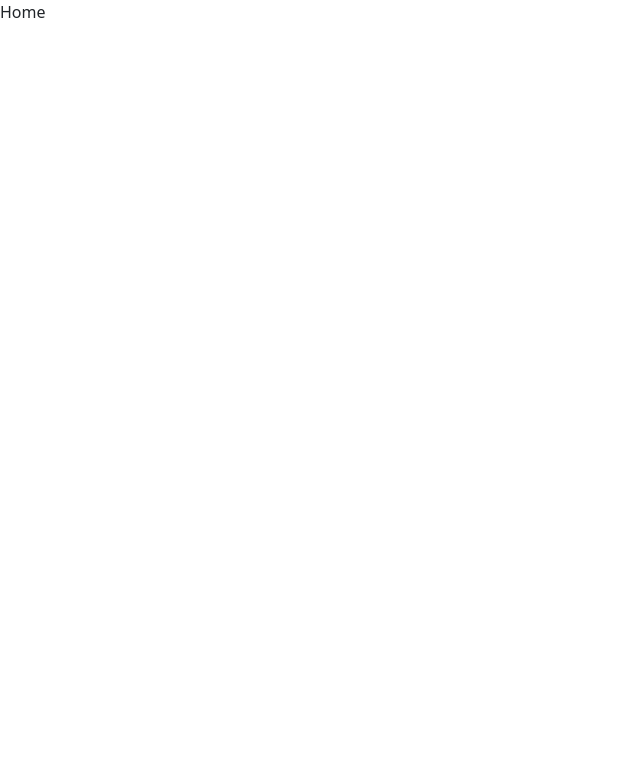
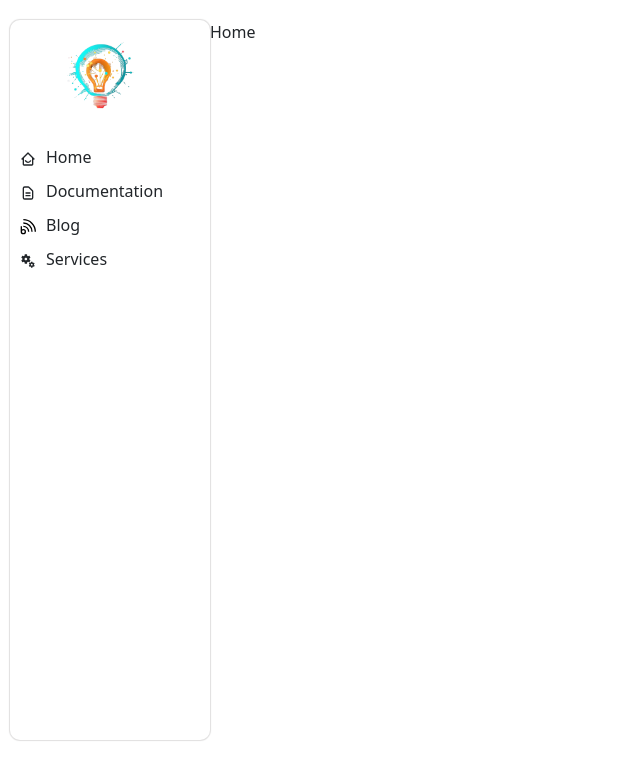
Before and after one commit to masudpro121/infographicer-front, a React (Create React App) app: page / in a window 1280 px wide. Shown: the top 780 px of the page, without its empty margins (0-640 px from the left). Built offline with nearby package versions, Linux system fonts and the light colour scheme.

Commit message:
navbar done

```diff
--- a/package.json
+++ b/package.json
@@ -10,6 +10,7 @@
     "react": "^18.2.0",
     "react-bootstrap": "^2.7.4",
     "react-dom": "^18.2.0",
+    "react-icons": "^4.8.0",
     "react-router-dom": "^6.10.0",
     "react-scripts": "5.0.1",
     "web-vitals": "^2.1.4"
--- a/src/App.css
+++ b/src/App.css
@@ -1,38 +1,4 @@
-.App {
-  text-align: center;
+.app{
+  margin: 20px 10px 0 10px;
+
 }
-
-.App-logo {
-  height: 40vmin;
-  pointer-events: none;
-}
-
-@media (prefers-reduced-motion: no-preference) {
-  .App-logo {
-    animation: App-logo-spin infinite 20s linear;
-  }
-}
-
-.App-header {
-  background-color: #282c34;
-  min-height: 100vh;
-  display: flex;
-  flex-direction: column;
-  align-items: center;
-  justify-content: center;
-  font-size: calc(10px + 2vmin);
-  color: white;
-}
-
-.App-link {
-  color: #61dafb;
-}
-
-@keyframes App-logo-spin {
-  from {
-    transform: rotate(0deg);
-  }
-  to {
-    transform: rotate(360deg);
-  }
-}
--- a/src/App.js
+++ b/src/App.js
@@ -2,23 +2,12 @@ import logo from './logo.svg';
 import './App.css';
 import { Button } from 'react-bootstrap';
 import { createContext } from 'react';
-import {
-  createBrowserRouter,
-  RouterProvider,
-  Route,
-  Link,
-} from "react-router-dom";
+import {createBrowserRouter, RouterProvider} from "react-router-dom";
+import Home from './pages/Home/Home';
 
 // Router
 const router = createBrowserRouter([
-  {
-    path: "/",
-    element: <div>Home</div>,
-  },
-  {
-    path: "about",
-    element: <div>About</div>,
-  },
+  { path: "/", element: <Home/> },
 ]);
 
 // App Started
@@ -28,9 +17,11 @@ function App() {
 
   }
   return (
-    <RouterProvider router={router} >
+    <div className="app">
+      <RouterProvider router={router} >
       <MyContext.Provider value={contextValue} />
     </RouterProvider>
+    </div>
   );
 }
 
--- /dev/null
+++ b/src/components/Navbar/Navbar.js
@@ -0,0 +1,52 @@
+import React from 'react'
+import "./navbar.css"
+import Logo from "../../assets/img/logo.png"
+import { BiHomeSmile } from 'react-icons/bi';
+import { HiOutlineDocumentText } from 'react-icons/hi';
+import { GrBlog } from 'react-icons/gr';
+import { MdMiscellaneousServices } from 'react-icons/md';
+
+export default function Navbar() {
+  return (
+    <div className="nav">
+        <div className="logo">
+          <img src={Logo} alt="Logo" />
+        </div>
+        <div className="tabs">
+            <div className='tab'>
+              <div className="icon">
+                <BiHomeSmile />
+              </div>
+              <div className="text">
+                Home
+              </div>
+            </div>
+            <div className='tab'>
+              <div className="icon">
+                <HiOutlineDocumentText />
+              </div>
+              <div className="text">
+                Documentation
+              </div>
+            </div>
+            <div className='tab'>
+              <div className="icon">
+                <GrBlog />
+              </div>
+              <div className="text">
+                Blog
+              </div>
+            </div>
+            <div className='tab'>
+              <div className="icon">
+                <MdMiscellaneousServices />
+              </div>
+              <div className="text">
+                Services
+              </div>
+            </div>
+
+        </div>
+    </div>
+  )
+}
--- /dev/null
+++ b/src/components/Navbar/navbar.css
@@ -0,0 +1,29 @@
+.nav{
+    width: 200px;
+    height: 90vh;
+    box-shadow: 0 0 1px 1px rgb(224, 223, 223);
+    border-radius: 10px;
+    padding: 20px;
+    display: flex;
+    flex-direction: column;
+
+}
+
+
+.nav .logo{
+    display: flex;
+    justify-content: center;
+    margin-bottom: 30px;
+}
+.nav .logo img{
+    width: 70px;
+    height: 70px;
+}
+
+
+
+.nav .tabs .tab{
+    display: flex;
+    padding: 5px 10px;
+    gap: 10px
+}
--- /dev/null
+++ b/src/hocs/withNavbar.js
@@ -0,0 +1,14 @@
+import React from 'react'
+import Navbar from '../components/Navbar/Navbar'
+
+export default function withNavbar(Component) {
+  function MyNav(){
+    return (
+      <div style={{display:'flex'}}>
+        <Navbar />
+        <Component />
+      </div>
+    )
+  }
+  return MyNav
+}
--- /dev/null
+++ b/src/pages/Home/Home.js
@@ -0,0 +1,9 @@
+import React from 'react'
+import withNavbar from '../../hocs/withNavbar'
+
+function Home() {
+  return (
+    <div>Home</div>
+  )
+}
+export default withNavbar(Home)
```
Also changed, not shown: src/assets/img/logo.png (added), 1 other file (tests, documents, lock files or other folders).
